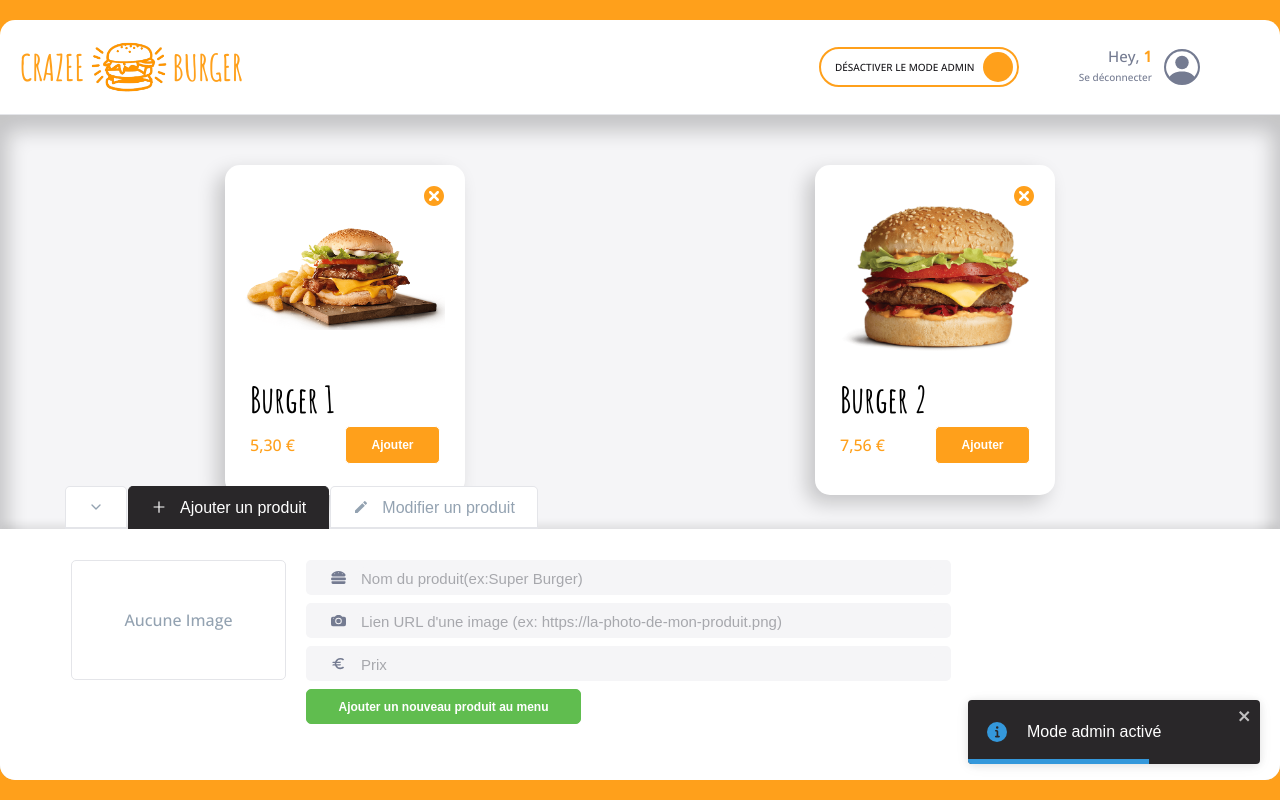
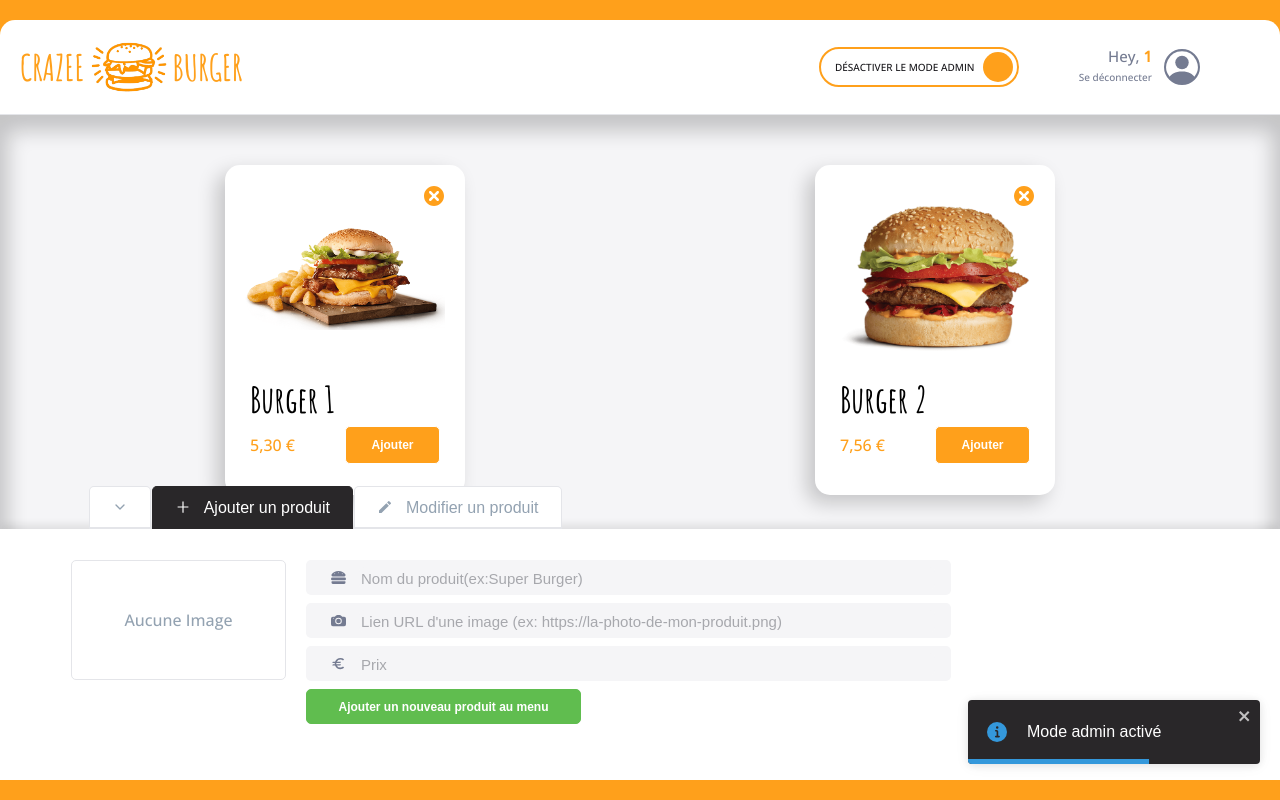
Before and after one commit to Ovgodd/crazee-burger, a React (Create React App) app: page /order/1 in a window 1280 px wide. Both pictures are taken after a click on the label 918 px from the left and 67 px from the top of the page. Built offline with nearby package versions, Linux system fonts and the light colour scheme.

Commit message:
💄 F08 > AdminTabs > fix Tabs that caused problem when hovering generate new product button

```diff
--- a/src/components/pages/order/Admin/Admin.js
+++ b/src/components/pages/order/Admin/Admin.js
@@ -22,5 +22,4 @@ const AdminPanelStyled = styled.div`
   bottom: 0;
   border-bottom-left-radius: ${theme.borderRadius.extraRound};
   border-bottom-right-radius: ${theme.borderRadius.extraRound};
-  overflow: hidden;
 `;
--- a/src/components/pages/order/Admin/AdminPanel/AdminPanel.js
+++ b/src/components/pages/order/Admin/AdminPanel/AdminPanel.js
@@ -13,6 +13,7 @@ export default function AdminPanel() {
 }
 const AdminPanelStyled = styled.div`
   height: 251px;
+
   box-sizing: border-box;
   background: ${theme.colors.white};
   box-shadow: ${theme.shadows.subtle};
--- a/src/components/pages/order/Admin/AdminTabs.js
+++ b/src/components/pages/order/Admin/AdminTabs.js
@@ -43,8 +43,9 @@ export default function AdminTabs() {
 }
 const AdminTabsStyled = styled.div`
   display: flex;
-  box-shadow: ${theme.shadows.subtle};
-
+  position: absolute;
+  top: -43px;
+  left: 5%;
   .is-selected {
     background-color: ${theme.colors.background_dark};
     color: ${theme.colors.white};
```
